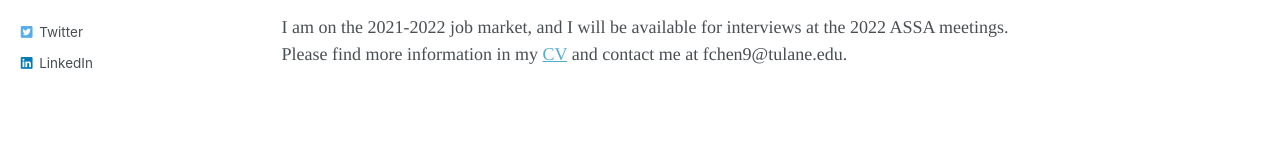
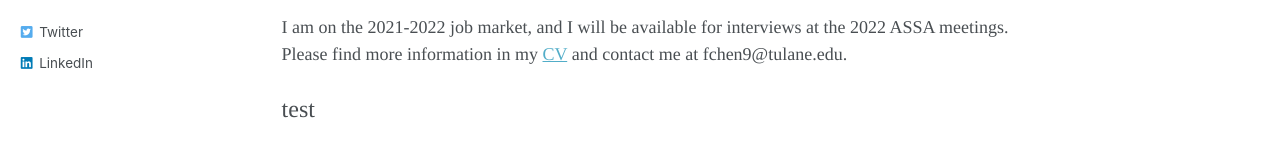
Before and after one commit to fengchen22/fengchen22.github.io, a Jekyll site: the page built from _pages/about.md, in a window 1280 px wide. Shown: the part 355-512 px from the top of the page. Built offline with Jekyll 4.4.1, drawn with Linux system fonts in a browser that asks for light colours.

Commit message:
Update about.md

```diff
--- a/_pages/about.md
+++ b/_pages/about.md
@@ -13,3 +13,5 @@ redirect_from:
 I am a Ph.D. candidate in Economics at Tulane University. I have a broad interest in applied microeconomics and am particularly interested in topics related to family, education, and gender.  My current research agenda focuses on the causal effect of paid maternity leave on infant mortality, the system effect of Charter school reform on student outcomes, and the heterogeneous effect of the #Metoo movement in sexism on sexual crime reporting.
 
 I am on the 2021-2022 job market, and I will be available for interviews at the 2022 ASSA meetings. Please find more information in my [CV](http://fengchen22.github.io/files/feng_cv.pdf) and contact me at fchen9@tulane.edu.
+
+<font size=5>test</font>
```
